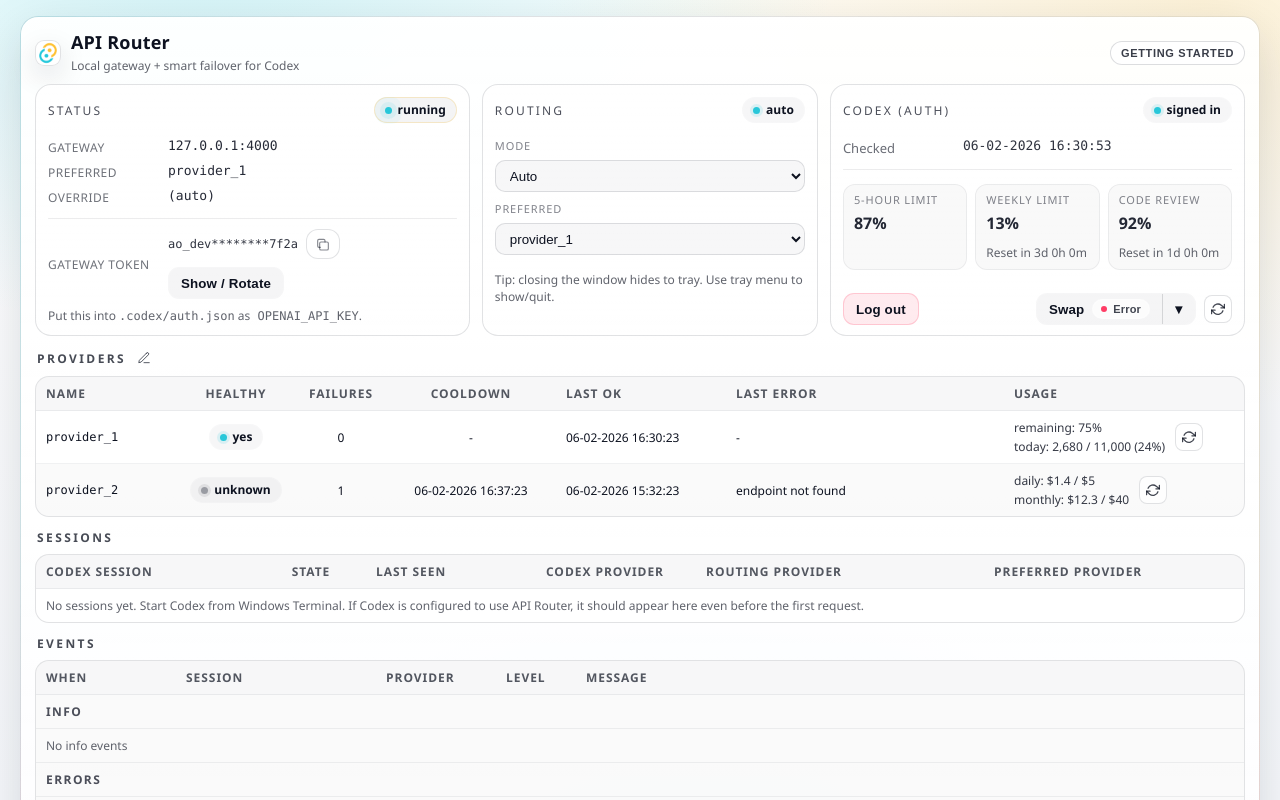
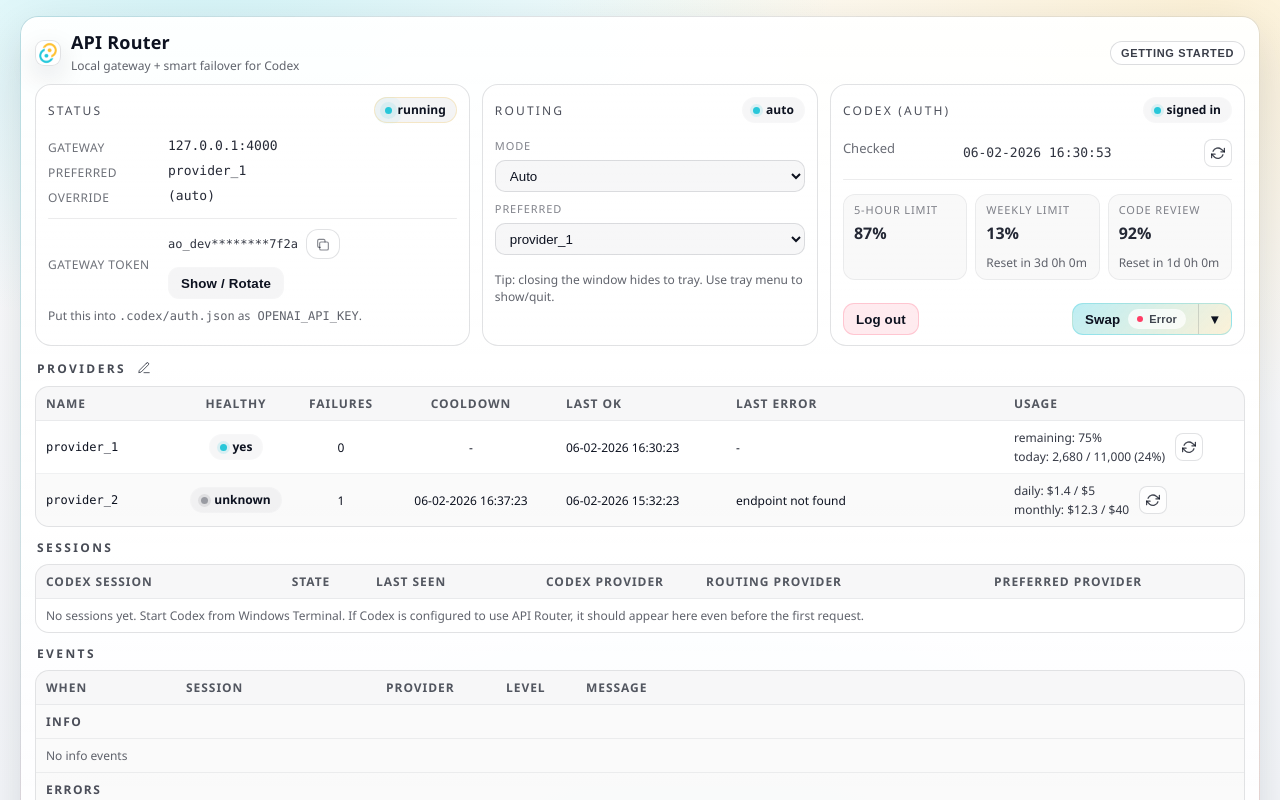
Before and after one commit to yiyousiow000814/API-Router, a React (Vite) app: page / in a window 1280 px wide. Built offline with nearby package versions, Linux system fonts and the light colour scheme.

Commit message:
fix: Move Codex refresh to Checked row
Move the refresh icon next to the Checked timestamp and apply the primary gradient styling to the Swap split button.

```diff
--- a/src/ui/App.css
+++ b/src/ui/App.css
@@ -384,6 +384,20 @@
   font-size: 13px;
 }
 
+.aoKvpRight {
+  display: flex;
+  align-items: center;
+  justify-content: space-between;
+  gap: 10px;
+  min-width: 0;
+}
+
+.aoKvpRight .aoVal {
+  overflow: hidden;
+  text-overflow: ellipsis;
+  white-space: nowrap;
+}
+
 .aoKey {
   color: rgba(13, 18, 32, 0.62);
 }
@@ -462,6 +476,15 @@
   overflow: hidden;
 }
 
+.aoSplitBtnPrimary {
+  background: linear-gradient(135deg, rgba(40, 199, 217, 0.3), rgba(242, 193, 77, 0.22));
+  border-color: rgba(40, 199, 217, 0.3);
+}
+
+.aoSplitBtnPrimary:hover {
+  border-color: rgba(40, 199, 217, 0.42);
+}
+
 .aoSplitBtnBtn {
   height: 32px;
   border: none;
@@ -473,6 +496,10 @@
   cursor: pointer;
   display: inline-flex;
   align-items: center;
+}
+
+.aoSplitBtnPrimary .aoSplitBtnBtn:hover {
+  background: rgba(255, 255, 255, 0.16);
 }
 
 .aoSplitBtnBtn:hover {
--- a/src/ui/components/HeroCards.tsx
+++ b/src/ui/components/HeroCards.tsx
@@ -118,8 +118,23 @@
       </div>
       <div className="aoKvp">
         <div className="aoKey">Checked</div>
-        <div className="aoVal">
-          {status.codex_account?.checked_at_unix_ms ? fmtWhen(status.codex_account.checked_at_unix_ms) : '-'}
+        <div className="aoKvpRight">
+          <div className="aoVal">
+            {status.codex_account?.checked_at_unix_ms ? fmtWhen(status.codex_account.checked_at_unix_ms) : '-'}
+          </div>
+          <button
+            className={`aoUsageRefreshBtn${refreshing ? ' aoUsageRefreshBtnSpin' : ''}`}
+            title="Refresh"
+            aria-label="Refresh"
+            onClick={onRefresh}
+          >
+            <svg viewBox="0 0 24 24" aria-hidden="true">
+              <path d="M23 4v6h-6" />
+              <path d="M1 20v-6h6" />
+              <path d="M3.5 9a9 9 0 0 1 14.1-3.4L23 10" />
+              <path d="M1 14l5.3 5.3A9 9 0 0 0 20.5 15" />
+            </svg>
+          </button>
         </div>
       </div>
       <div className="aoDivider" />
@@ -164,9 +179,9 @@
         >
           {status.codex_account?.signed_in ? 'Log out' : 'Log in'}
         </button>
-          <div style={{ display: 'flex', gap: 8, alignItems: 'center' }}>
+        <div style={{ display: 'flex', gap: 8, alignItems: 'center' }}>
           <div className="aoActionsMenuWrap" ref={menuWrapRef} style={{ justifyContent: 'flex-start' }}>
-            <div className="aoSplitBtn" title={swapBadgeTitle}>
+            <div className="aoSplitBtn aoSplitBtnPrimary" title={swapBadgeTitle}>
               <button className="aoSplitBtnBtn" onClick={onSwapAuthConfig}>
                 Swap
                 {swapBadgeText ? (
@@ -219,19 +234,6 @@
               </div>
             ) : null}
           </div>
-          <button
-            className={`aoUsageRefreshBtn${refreshing ? ' aoUsageRefreshBtnSpin' : ''}`}
-            title="Refresh"
-            aria-label="Refresh"
-            onClick={onRefresh}
-          >
-            <svg viewBox="0 0 24 24" aria-hidden="true">
-              <path d="M23 4v6h-6" />
-              <path d="M1 20v-6h6" />
-              <path d="M3.5 9a9 9 0 0 1 14.1-3.4L23 10" />
-              <path d="M1 14l5.3 5.3A9 9 0 0 0 20.5 15" />
-            </svg>
-          </button>
         </div>
       </div>
       {status.codex_account?.error ? (
```
